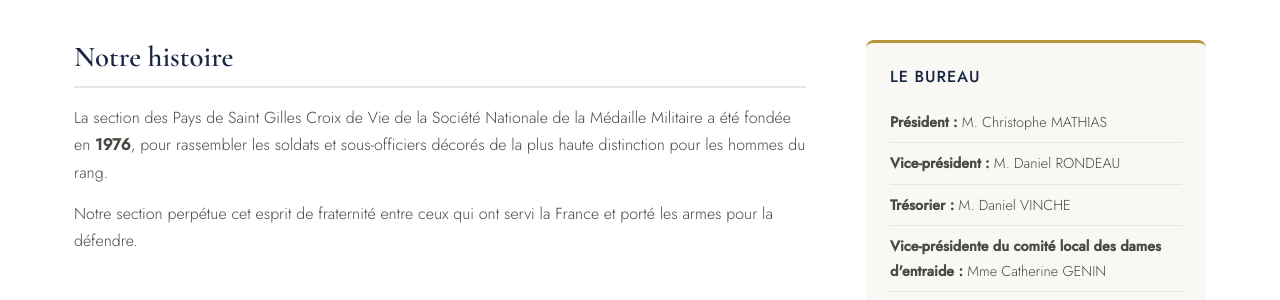
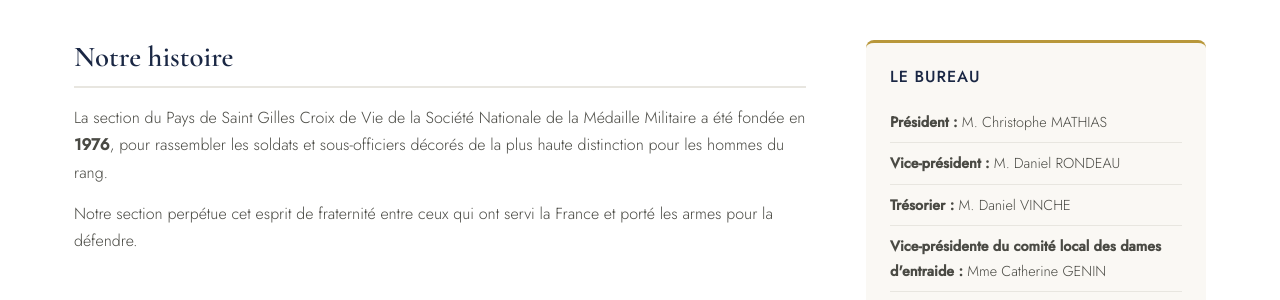
Before and after one commit to M3ph1s85/medaille-militaire, a Jekyll site: the page built from association.md, in a window 1280 px wide and 900 px high. Shown: the part 381-681 px from the top of the window. Built offline with Jekyll 4.4.1, drawn with Linux system fonts in a browser that asks for light colours.

Commit message:
Update association.md

```diff
--- a/association.md
+++ b/association.md
@@ -18,7 +18,7 @@
 
       <div class="content-block">
         <h2>Notre histoire</h2>
-        <p>La section des Pays de Saint Gilles Croix de Vie de la Société Nationale de la Médaille Militaire a été fondée en <strong>1976</strong>, pour rassembler les soldats et sous-officiers décorés de la plus haute distinction pour les hommes du rang.</p>
+        <p>La section du Pays de Saint Gilles Croix de Vie de la Société Nationale de la Médaille Militaire a été fondée en <strong>1976</strong>, pour rassembler les soldats et sous-officiers décorés de la plus haute distinction pour les hommes du rang.</p>
         <p>Notre section perpétue cet esprit de fraternité entre ceux qui ont servi la France et porté les armes pour la défendre.</p>
       </div>
 
```
